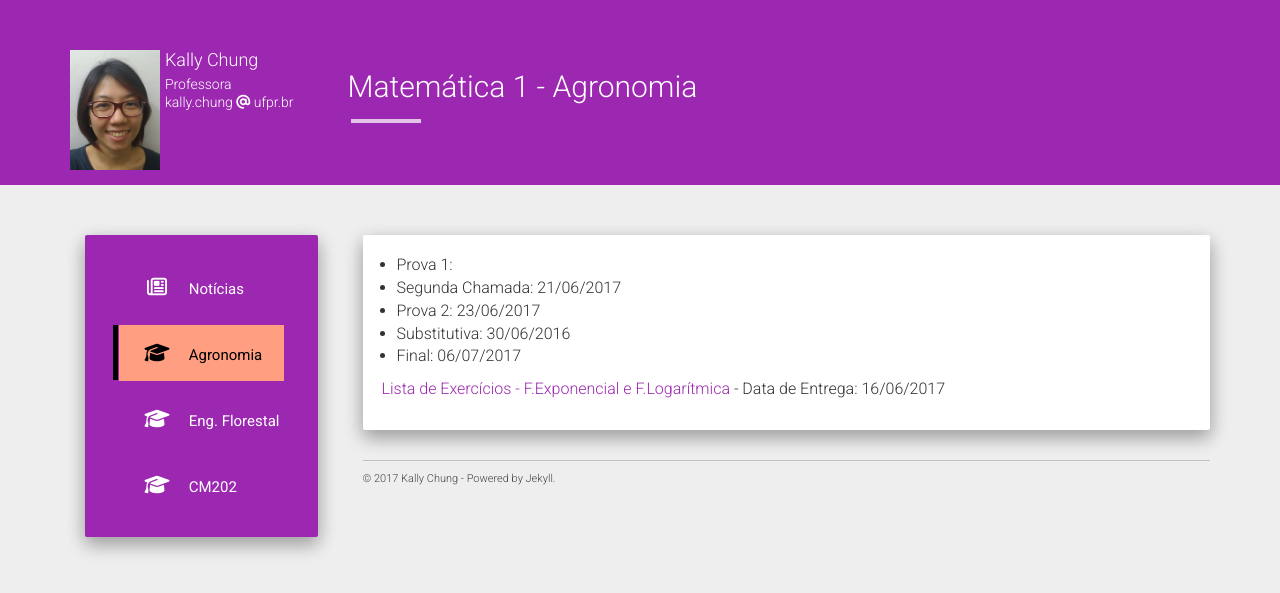
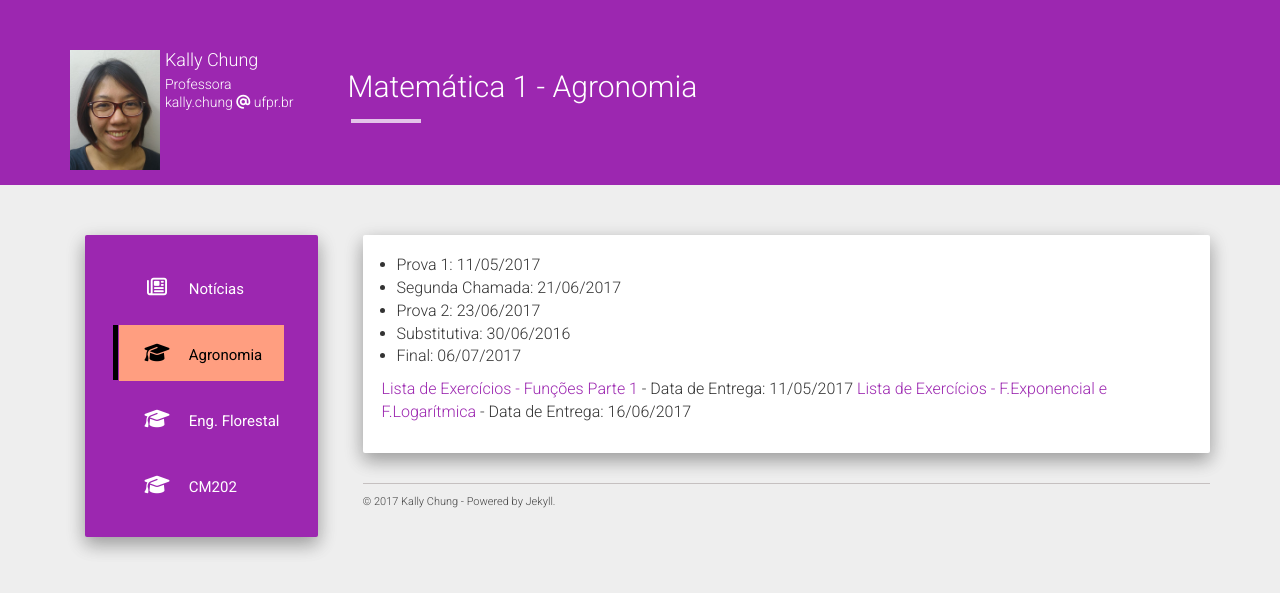
Before and after one commit to chunggnuhc/chunggnuhc.github.io, a Jekyll site: the page built from agronomia.md, in a window 1280 px wide. Shown: the top 593 px of the page. Built offline with Jekyll 4.4.1, drawn with Linux system fonts in a browser that asks for light colours; nearby versions of some CDN libraries.

Commit message:
update da prova 1

```diff
--- a/agronomia.md
+++ b/agronomia.md
@@ -4,10 +4,11 @@ title: Matemática 1 - Agronomia
 permalink: /agronomia/
 ---
 
-- Prova 1:
+- Prova 1: 11/05/2017
 - Segunda Chamada: 21/06/2017
 - Prova 2: 23/06/2017
 - Substitutiva: 30/06/2016
 - Final: 06/07/2017
 
+[Lista de Exercícios - Funções Parte 1](/disciplinas/listaFunc-1.pdf) - Data de Entrega: 11/05/2017
 [Lista de Exercícios - F.Exponencial e F.Logarítmica](/disciplinas/listaExp-Log.pdf) - Data de Entrega: 16/06/2017
```
